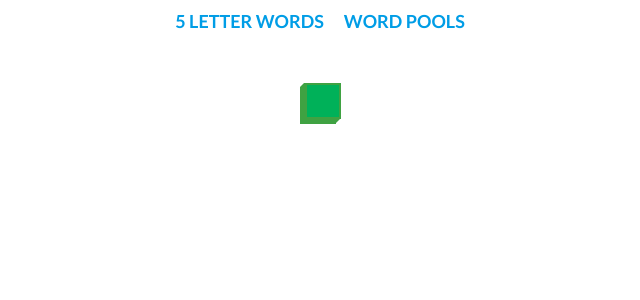
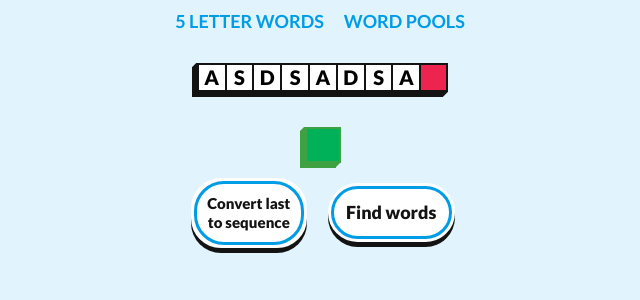
Before and after one commit to Pronian/word-match, a SvelteKit app: page /word-pools in a window 1280 px wide. Shown: the top 300 px of the page, without its empty margins (320-960 px from the left). Built offline with nearby package versions, Linux system fonts and the light colour scheme; some icons are missing.

Commit message:
Updated layout for testing

```diff
--- a/src/lib/BoxContainer.svelte
+++ b/src/lib/BoxContainer.svelte
@@ -2,6 +2,8 @@
 	import { onDestroy } from "svelte";
 
 	export let depth = 5;
+	let className = '';
+	export { className as class };
 
 	let dynamicDepth = depth + 'px';
 	let depthChangeTimeout = 0;
@@ -26,7 +28,7 @@
 	});
 </script>
 
-<div class="cont"
+<div class="cont {className}"
 	style:--depth={dynamicDepth}
 	style:margin-top={depth + 'px'}
 	style:margin-right={depth + 'px'}
@@ -51,6 +53,7 @@
 		position: relative;
 		transition: var(--transition);
 		width: min-content;
+		height: min-content;
 	}
 
 	.box-content {
--- a/src/lib/ButtonAdd.svelte
+++ b/src/lib/ButtonAdd.svelte
@@ -3,9 +3,11 @@
 	import IconPlus from "~icons/basil/plus-solid";
 
 	export let title: string;
+	let className = '';
+	export { className as class };
 </script>
 
-<BoxContainer --color="var(--c-green-dark)">
+<BoxContainer class={className} --color="var(--c-green-dark)">
 	<button {title} on:click>
 		<IconPlus width="32" height="32" transform="scale(1.2)"/>
 	</button>
--- a/src/routes/global.css
+++ b/src/routes/global.css
@@ -36,6 +36,7 @@ a:focus {
 
 body {
 	margin: 0;
+	background-color: #009de61e;
 }
 
 h1,
--- a/src/routes/word-pools/+page.svelte
+++ b/src/routes/word-pools/+page.svelte
@@ -1,6 +1,8 @@
 <script lang="ts">
 	import ButtonAdd from '$lib/ButtonAdd.svelte';
+	import ButtonRound from '$lib/ButtonRound.svelte';
 	import InputPool from './InputPool.svelte';
+	import LetterSequence from './LetterSequence.svelte';
 
 	let pools: string[] = [];
 
@@ -19,9 +21,18 @@
 	{#each pools as pool}
 		<InputPool on:close={() => {removePool(pool)}}/>
 	{/each}
+	<LetterSequence/>
 </div>
 
-<ButtonAdd title="Add Word Pool" on:click={addPool}/>
+<div class="buttons">
+	<ButtonAdd class="add-pool" title="Add Word Pool" on:click={addPool}/>
+	<ButtonRound classBtn="btn-convert">
+		Convert last<br>to sequence
+	</ButtonRound>
+	<ButtonRound>
+		Find words
+	</ButtonRound>
+</div>
 
 <style>
 	.pool-cont {
@@ -31,4 +42,22 @@
 		margin: 20px;
 		gap: 20px;
 	}
+
+	.buttons {
+		display: grid;
+		grid-template-columns: repeat(2, 1fr);
+		grid-template-rows: repeat(2, auto);
+		justify-items: center;
+		align-items: center;
+		padding: 10px;
+		gap: 15px;
+	}
+
+	.buttons :global(.add-pool) {
+		grid-column: 1 / span 2;
+	}
+
+	.buttons :global(.btn-convert) {
+		font-size: 15px;
+	}
 </style>
--- a/src/routes/word-pools/LetterSequence.svelte
+++ b/src/routes/word-pools/LetterSequence.svelte
@@ -24,7 +24,8 @@
 		--close-size: 25px;
 		display: flex;
 		align-items: center;
-		padding-right: var(--close-size)
+		padding-right: var(--close-size);
+		background-color: var(--c-bg-light);
 	}
 
 	.letter {
```
